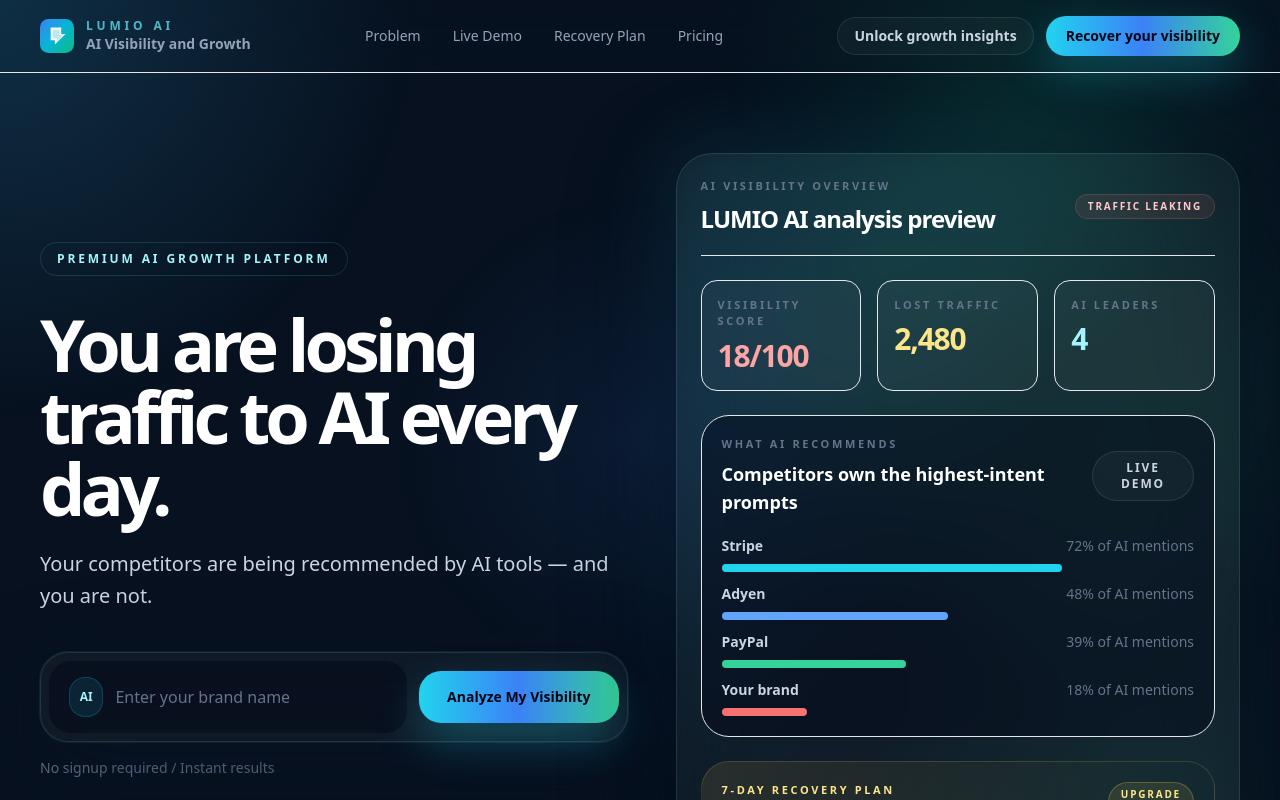
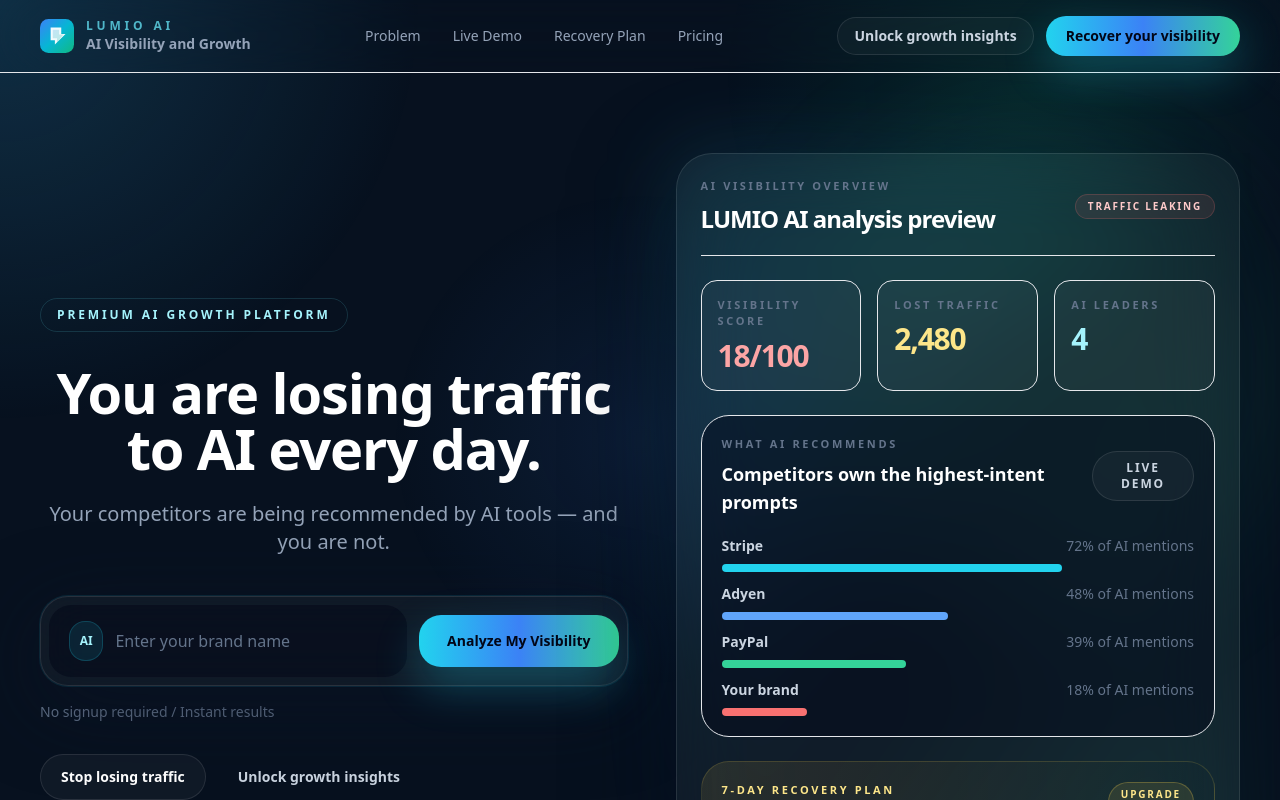
Before and after one commit to aifluence-visibility/ai-visibility-frontend, a React (Create React App) app: page / in a window 1280 px wide. Shown: the top 800 px of the page. Built offline with nearby package versions, Linux system fonts and the light colour scheme; no server answers.

Commit message:
hero typography fix

```diff
--- a/src/components/LandingPage.jsx
+++ b/src/components/LandingPage.jsx
@@ -430,10 +430,12 @@
               <div className="inline-flex items-center gap-2 rounded-full border border-cyan-300/15 bg-cyan-300/8 px-4 py-2 text-xs font-black uppercase tracking-[0.24em] text-cyan-200">
                 Premium AI growth platform
               </div>
-              <h1 className="mt-8 max-w-4xl text-5xl font-black tracking-[-0.07em] text-white sm:text-6xl lg:text-7xl">
-                You are losing traffic to AI every day.
+              <h1 className="mx-auto mt-8 max-w-[800px] text-center text-4xl font-semibold leading-[1.15] tracking-[-0.02em] text-white sm:text-5xl lg:text-[3.5rem]">
+                You are losing traffic
+                <br />
+                to AI every day.
               </h1>
-              <p className="mt-6 max-w-2xl text-xl leading-8 text-slate-300">
+              <p className="mx-auto mt-6 max-w-[800px] text-center text-lg font-normal leading-8 text-slate-400 sm:text-xl">
                 Your competitors are being recommended by AI tools — and you are not.
               </p>
               <div className="mt-10">
```
